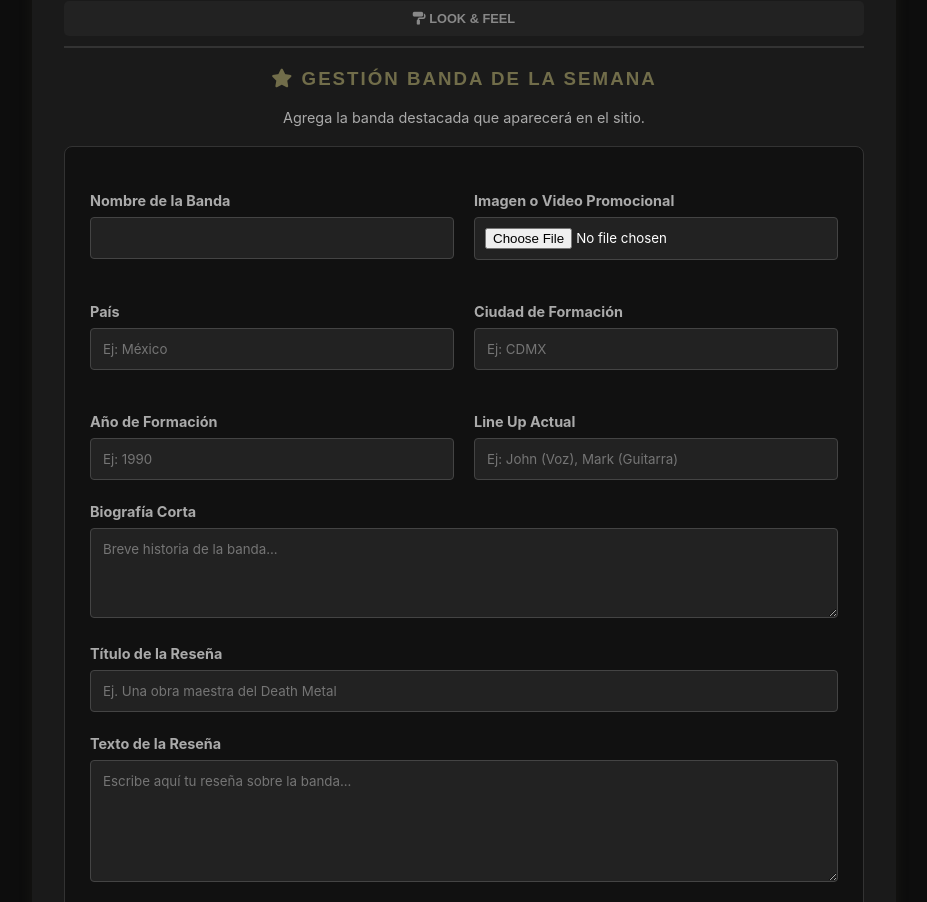
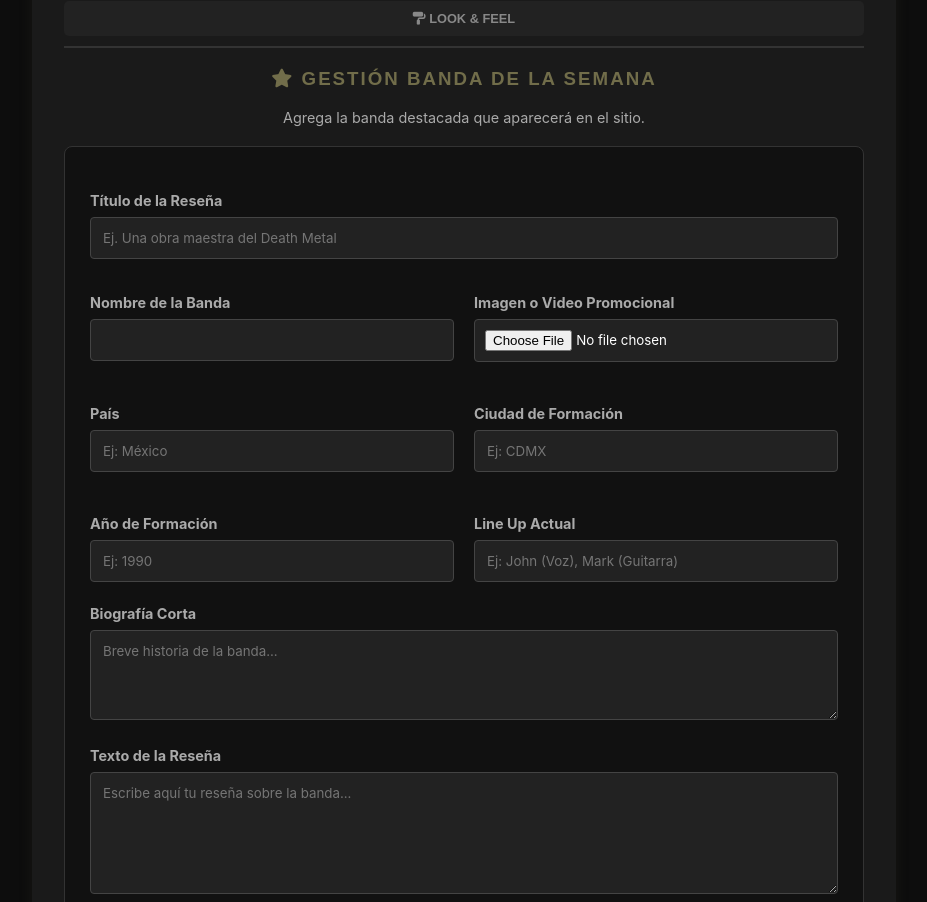
Before and after one commit to gothprods/gothprods_web, a Flask app: page /admin/dashboard in a window 1280 px wide, after a click on "BANDA DE LA SEMANA". Shown: the part 229-1131 px from the top of the page, without its empty margins (176-1103 px from the left). Run offline with Flask 3, Linux system fonts and the light colour scheme; a user stored in the database is signed in; data comes from the database, SQL or seed files in the repository.

Commit message:
UI: Mover Titulo de Reseña al principio del formulario de Banda de la Semana

```diff
--- a/templates/admin_dashboard.html
+++ b/templates/admin_dashboard.html
@@ -436,6 +436,9 @@ input:checked + .slider:before { transform: translateX(20px); }
         <p style="text-align: center; color: var(--text-muted); margin-bottom: 20px; font-size: 0.9rem;">Agrega la banda destacada que aparecerá en el sitio.</p>
 
         <form id="banda-form" method="POST" action="/admin/banda" enctype="multipart/form-data" style="max-width: 800px; margin: 0 auto; background: #111; padding: 25px; border-radius: 8px; border: 1px solid #333;">
+            <label>Título de la Reseña</label>
+            <input type="text" name="titulo_resena" placeholder="Ej. Una obra maestra del Death Metal" required style="margin-bottom: 15px;">
+
             <div style="display: grid; grid-template-columns: 1fr 1fr; gap: 20px;">
                 <div>
                     <label>Nombre de la Banda</label>
@@ -471,9 +474,6 @@ input:checked + .slider:before { transform: translateX(20px); }
 
             <label style="margin-top: 15px;">Biografía Corta</label>
             <textarea name="bio_corta" rows="4" placeholder="Breve historia de la banda..." required></textarea>
-
-            <label style="margin-top: 15px;">Título de la Reseña</label>
-            <input type="text" name="titulo_resena" placeholder="Ej. Una obra maestra del Death Metal" required>
 
             <label style="margin-top: 15px;">Texto de la Reseña</label>
             <textarea name="texto_resena" rows="6" placeholder="Escribe aquí tu reseña sobre la banda..." required></textarea>
```
